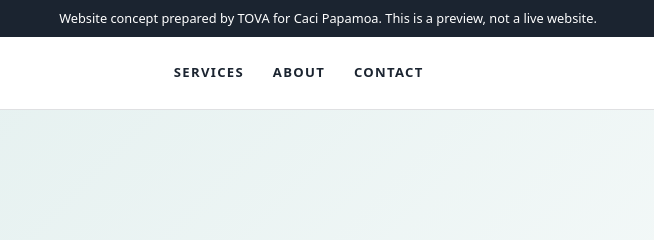
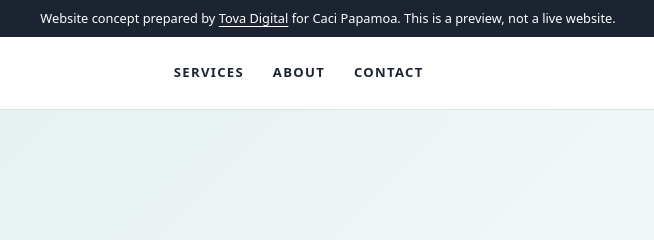
Before and after one commit to tova-studio/caci-papamoa, a plain HTML site: page basic.html in a window 1280 px wide. Shown: the top 240 px of the page, 312-966 px from the left. Drawn offline with Linux system fonts and the light colour scheme.

Commit message:
Tova Digital: link in the preview bar, current name in the credits

```diff
--- a/basic.html
+++ b/basic.html
@@ -87,7 +87,7 @@ footer{padding:1.6rem 0;font-size:.86rem;color:var(--muted);border-top:1px solid
 </head>
 <body>
 <a class="skip" href="#main">Skip to content</a>
-<div class="ribbon">Website concept prepared by TOVA for Caci Papamoa. This is a preview, not a live website.</div>
+<div class="ribbon">Website concept prepared by <a href="https://tovadigital.co.nz/" target="_blank" rel="noopener" style="color:inherit;text-decoration:underline">Tova Digital</a> for Caci Papamoa. This is a preview, not a live website.</div>
 <header class="site-header"><div class="wrap hbar"><a class="logo" href="#top">Caci Papamoa</a>
 <nav class="site-nav" aria-label="Main"><ul><li><a href="#services">Services</a></li><li><a href="#about">About</a></li><li><a href="#contact">Contact</a></li></ul></nav>
 <div class="hactions"><a class="btn btn-solid" href="tel:+6472209819"><svg viewBox="0 0 24 24" fill="none" stroke="currentColor" stroke-width="2" stroke-linecap="round" stroke-linejoin="round" aria-hidden="true"><path d="M22 16.9v3a2 2 0 0 1-2.2 2 19.8 19.8 0 0 1-8.6-3.1 19.5 19.5 0 0 1-6-6A19.8 19.8 0 0 1 2.1 4.2 2 2 0 0 1 4.1 2h3a2 2 0 0 1 2 1.7c.1 1 .4 1.9.7 2.8a2 2 0 0 1-.5 2.1L8.1 9.9a16 16 0 0 0 6 6l1.3-1.3a2 2 0 0 1 2.1-.4c.9.3 1.8.6 2.8.7a2 2 0 0 1 1.7 2z"/></svg><span>Call 07 220 9819</span></a><button class="nav-toggle" type="button" aria-label="Menu" aria-expanded="false"><span></span></button></div></div></header>
```
Also changed, not shown: index.html (+1 -1 lines).
